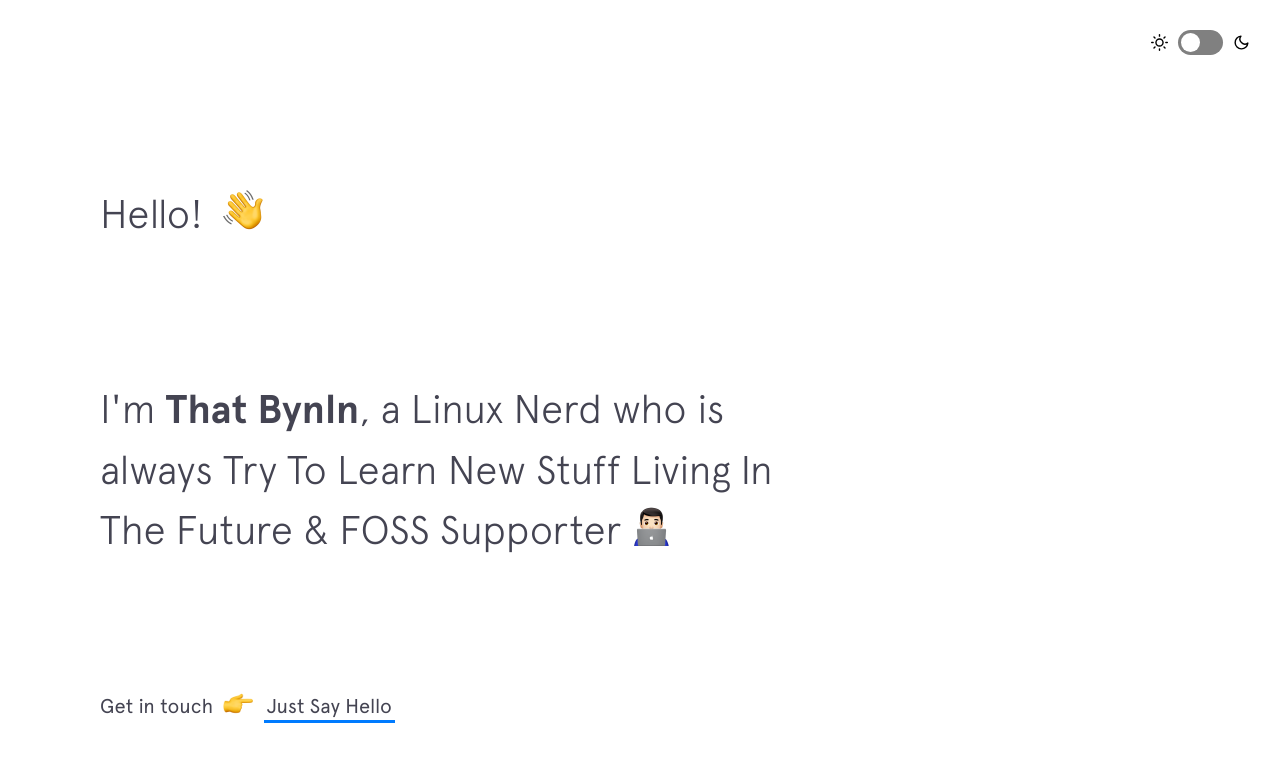
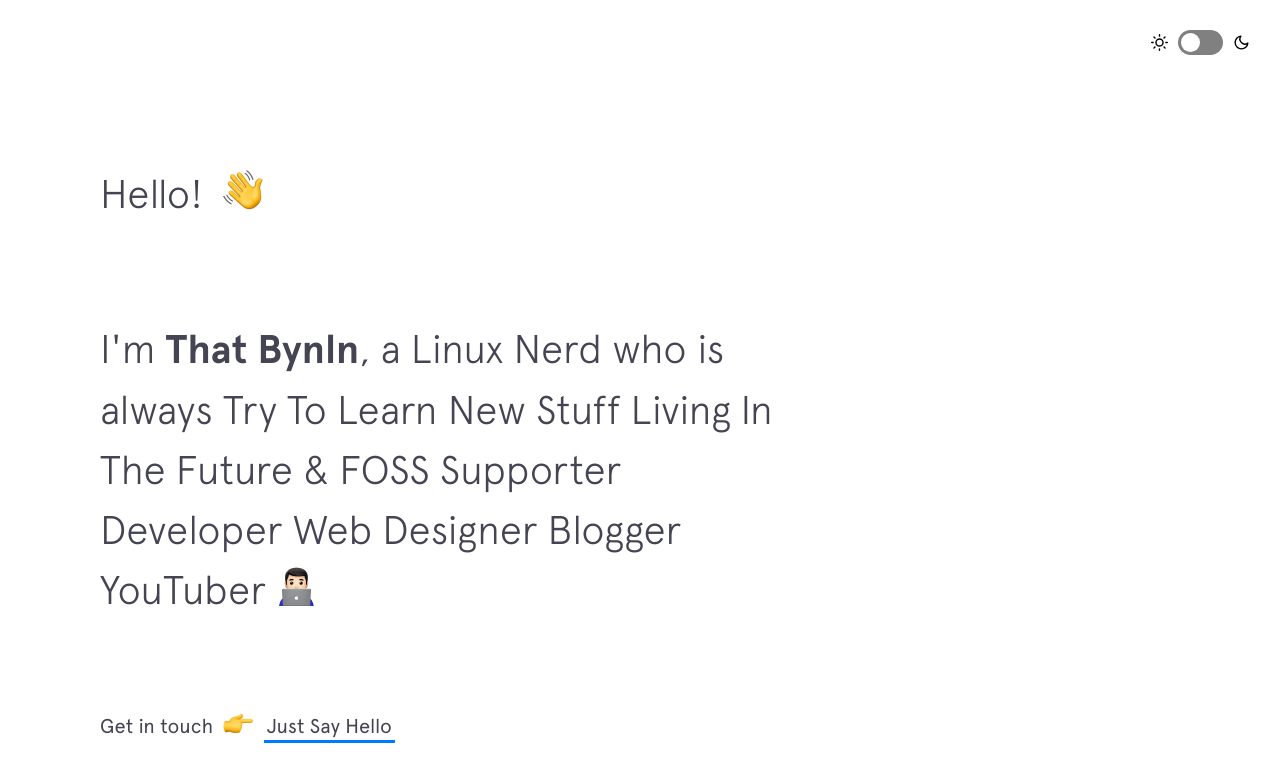
Before and after one commit to thatbynln/thatbynln.github.io, a Jekyll site: the page built from index.html, in a window 1280 px wide and 900 px high. Shown: the top 782 px of the window. Built offline with Jekyll 4.4.1, drawn with Linux system fonts in a browser that asks for light colours; nearby versions of some CDN libraries.

Commit message:
Update intro.html

```diff
--- a/_includes/intro.html
+++ b/_includes/intro.html
@@ -5,6 +5,15 @@
 
   <h2 class="intro__tagline">I'm
     <span class="name">That Bynln</span>, a Linux Nerd who is always Try To Learn New Stuff Living In The Future &amp; FOSS Supporter
+    <span class="type">
+
+    <span>
+    <span>Developer</span>
+    <span>Web Designer</span>
+    <span>Blogger</span>
+    <span>YouTuber</span>
+    </span>
+</span>
     <span class="emoji technologist"></span>
   </h2>
 
```
